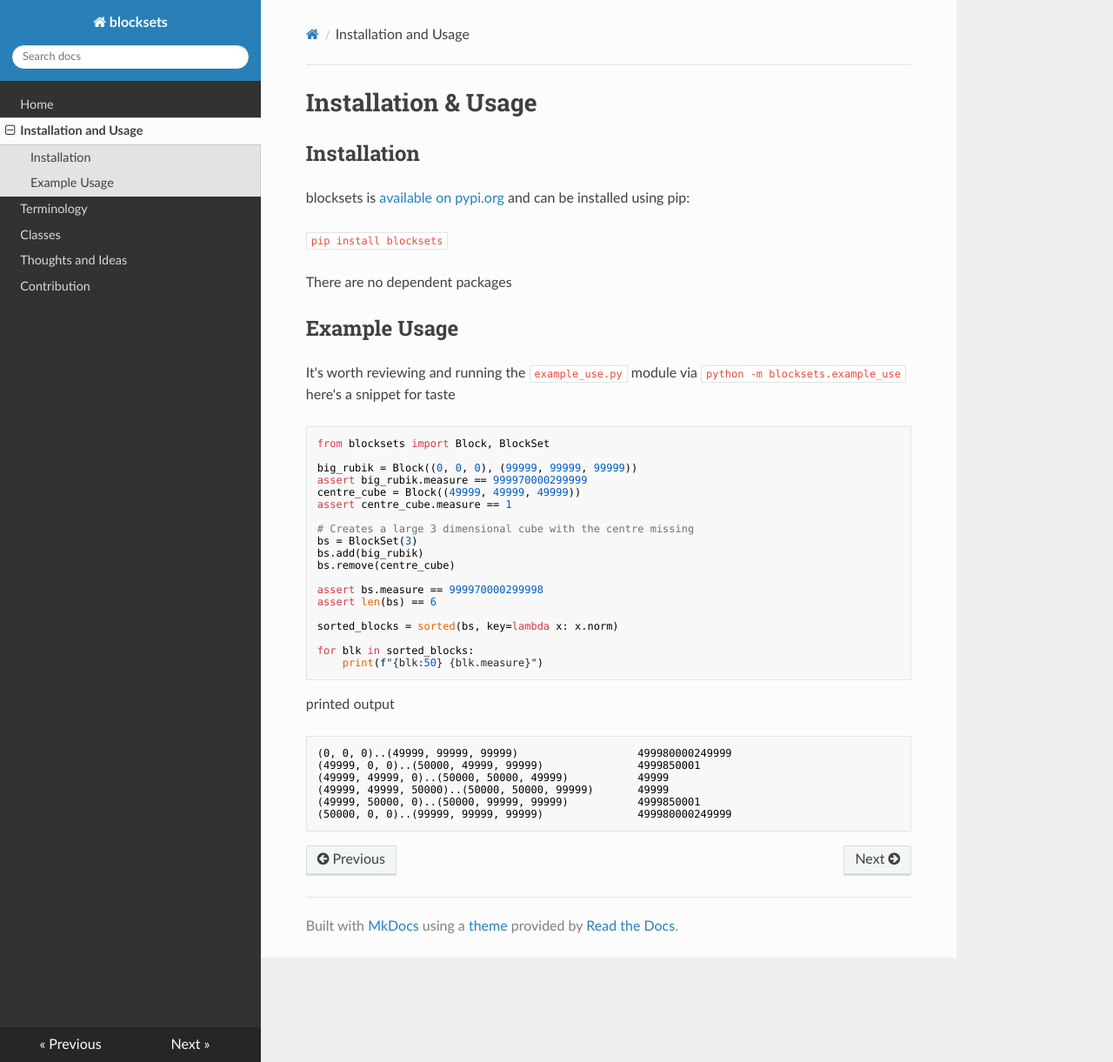
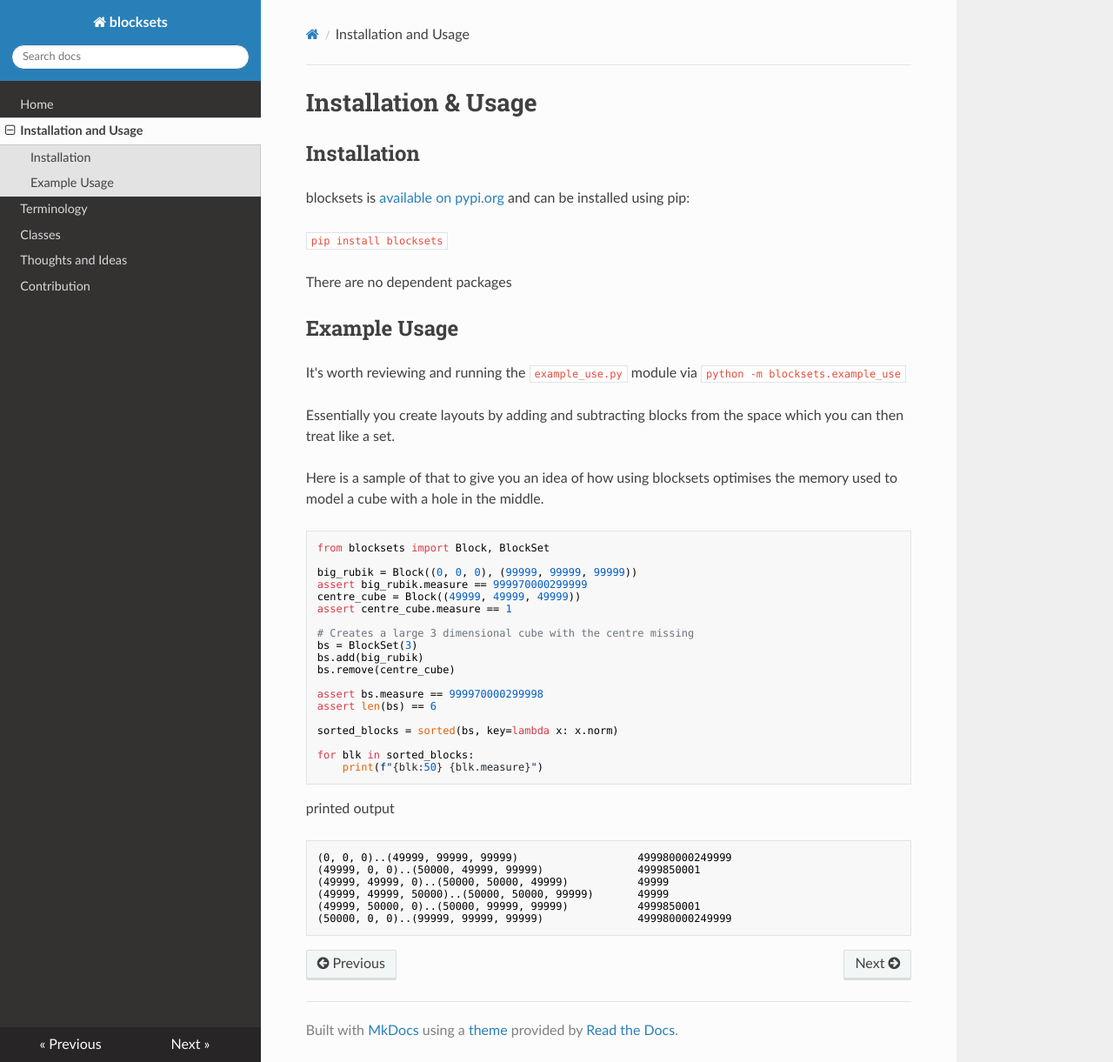
Before and after one commit to daveisagit/blocksets, an MkDocs documentation site: the page built from docs/install_use.md, in a window 1280 px wide and 1221 px high. Shown: the whole window at 87% size. Built offline with MkDocs 1.6.1, drawn with Linux system fonts in a browser that asks for light colours; nearby versions of some CDN libraries.

````diff
--- a/docs/install_use.md
+++ b/docs/install_use.md
@@ -2,8 +2,8 @@
 
 ## Installation
 
-blocksets is [available on pypi.org](https://pypi.org/project/blocksets/) and can be
-installed using pip:
+blocksets is [available on pypi.org](https://pypi.org/project/blocksets/) and
+can be installed using pip:
 
 `pip install blocksets`
 
@@ -13,7 +13,12 @@ There are no dependent packages
 
 It's worth reviewing and running the `example_use.py` module via
 `python -m blocksets.example_use`
-here's a snippet for taste
+
+Essentially you create layouts by adding and subtracting blocks from the space
+which you can then treat like a set.
+
+Here is a sample of that to give you an idea of how using blocksets optimises
+the memory used to model a cube with a hole in the middle.
 
 ```python
 from blocksets import Block, BlockSet
````
Also changed, not shown: README.md (+14 -12 lines).
